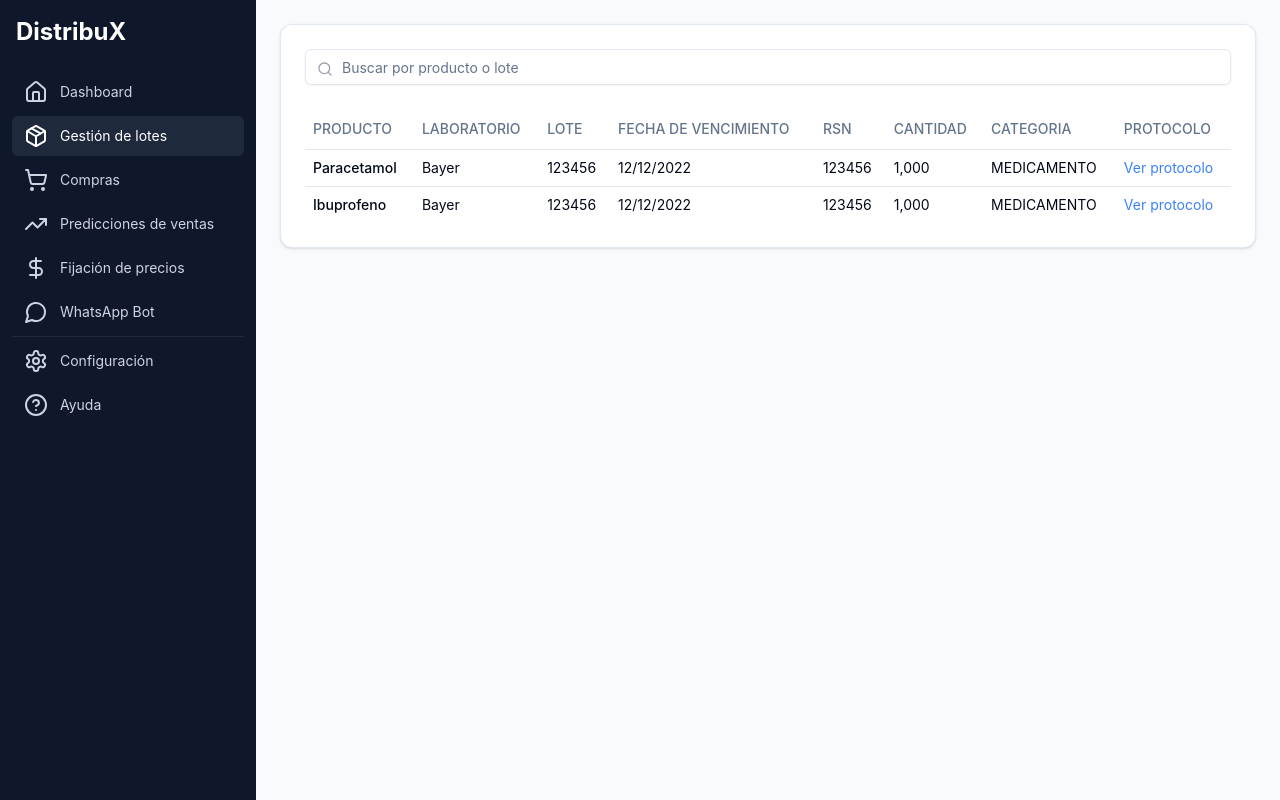
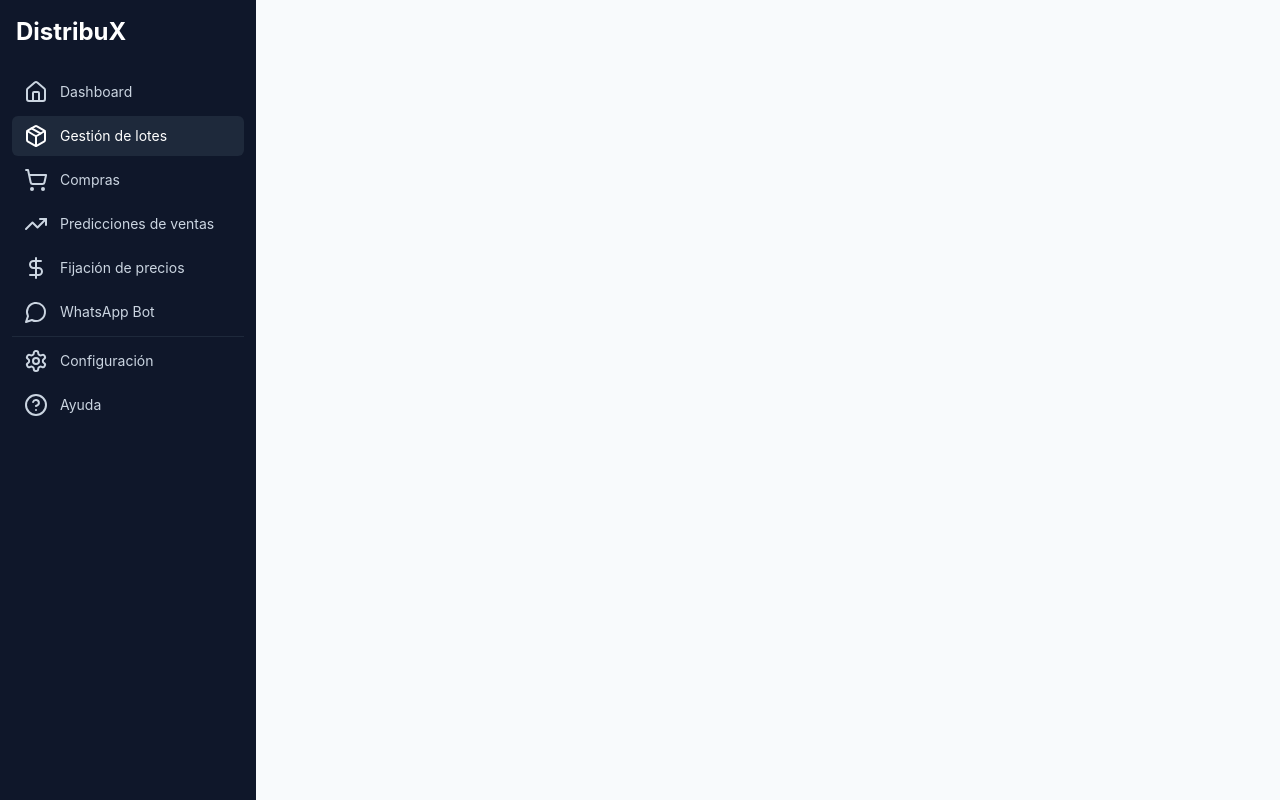
Before and after one commit to Distribux/Inspiratec-Distribux, a React (Vite) app in the folder frontend/: page /lotes in a window 1280 px wide. Built offline with nearby package versions, Linux system fonts and the light colour scheme.

Commit message:
Revert "batches: add batch management mock view"
This reverts commit 19ef2685b42c4f04fa50ec0551fd3a8ce9ee3ac0.

```diff
--- a/frontend/src/App.tsx
+++ b/frontend/src/App.tsx
@@ -2,7 +2,6 @@ import './App.css'
 import { BrowserRouter as Router, Routes, Route } from 'react-router-dom';
 import Layout from '@/components/Layout';
 import Dashboard from '@/views/Dashboard';
-import BatchManagement from '@/views/BatchManagement';
 
 function App() {
   return (
@@ -10,7 +9,6 @@ function App() {
       <Layout>
         <Routes>
           <Route path="/" element={<Dashboard />} />
-          <Route path="/lotes" element={<BatchManagement />} />
         </Routes>
       </Layout>
     </Router>
--- a/frontend/src/views/BatchManagement/components/AddBatchModal.tsx
+++ /dev/null
@@ -1,188 +0,0 @@
-import React from 'react';
-import { Dialog, DialogContent, DialogHeader, DialogTitle } from '@/components/ui/dialog';
-import { Label } from '@/components/ui/label';
-import { Input } from '@/components/ui/input';
-import { Button } from '@/components/ui/button';
-import { useBatchStore } from '@/store/batchStore';
-import {
-  Select,
-  SelectContent,
-  SelectGroup,
-  SelectItem,
-  SelectLabel,
-  SelectTrigger,
-  SelectValue
-} from '@/components/ui/select';
-import { DigemidProduct } from '@/types/entities';
-import { AddBatchModalProps, CreateBatchFormData } from '../interfaces';
-
-const emptyBatch = {
-  batchNumber: '',
-  digemidProductId: '',
-  productName: '',
-  manufacterName: '',
-  expirationDate: '',
-  healthRegistration: '',
-  quantity: 0,
-  category: '',
-  class: '',
-  protocolUrl: '',
-};
-
-const AddBatchModal = ({ open, onClose }: AddBatchModalProps) => {
-  const { products, loading, addBatch, findProduct, clearFindProductResults } = useBatchStore();
-  const [formData, setFormData] = React.useState<CreateBatchFormData>(emptyBatch);
-
-  const handleSubmit = (e: React.FormEvent) => {
-    e.preventDefault();
-    addBatch({
-      ...formData,
-    });
-    onClose();
-    setFormData(emptyBatch);
-  };
-
-  const handleProductChange = (e: React.ChangeEvent<HTMLInputElement>) => {
-    const { value } = e.target;
-    setFormData({ ...formData, healthRegistration: value });
-    clearFindProductResults();
-    if (value.length !== 7) return;
-    findProduct(value);
-  }
-
-  const handleSelectProduct = (product: DigemidProduct) => {
-    setFormData({
-      ...formData,
-      healthRegistration: product.healthRegistration,
-      manufacterName: product.manufacterName,
-      digemidProductId: product.id,
-      productName: product.name,
-      quantity: formData.quantity,
-    });
-    clearFindProductResults();
-  }
-
-  return (
-    <Dialog open={open} onOpenChange={onClose}>
-      <DialogContent className="sm:max-w-[425px]">
-        <DialogHeader>
-          <DialogTitle>Agregar Nuevo Lote</DialogTitle>
-        </DialogHeader>
-        <form onSubmit={handleSubmit} className="space-y-4">
-          <div className="space-y-2">
-            <Label htmlFor="healthRegistration">Registro sanitario</Label>
-            <Input
-              id="healthRegistration"
-              value={formData.healthRegistration}
-              onChange={handleProductChange}
-              required
-            />
-
-            {loading && (
-              <p className="text-sm text-gray-500">Buscando productos...</p>
-            )}
-
-            {!loading && products.length > 0 && (
-              <div className="absolute z-10 w-full bg-white rounded-md shadow-lg border mt-1 max-h-60 overflow-y-auto">
-                {products.map((product) => (
-                  <div
-                    key={product._id}
-                    className="p-2 hover:bg-gray-100 cursor-pointer"
-                    onClick={() => handleSelectProduct(product)}
-                  >
-                    <div className="font-medium">{product.name}</div>
-                    <div className="text-sm text-gray-600">
-                      {product.id} - {product.manufacterName}
-                    </div>
-                  </div>
-                ))}
-              </div>
-            )}
-          </div>
-          <div className="space-y-2">
-            <Label htmlFor="name">Nombre de producto</Label>
-            <Input
-              id="name"
-              value={formData.productName}
-              onChange={(e) => setFormData({ ...formData, productName: e.target.value })}
-              required
-            />
-          </div>
-          <div className="space-y-2">
-            <Label htmlFor="manufacterName">Laboratorio</Label>
-            <Input
-              id="manufacterName"
-              value={formData.manufacterName}
-              onChange={(e) => setFormData({ ...formData, manufacterName: e.target.value })}
-              required
-            />
-          </div>
-          <div className="space-y-2">
-            <Label htmlFor="batchNumber">Número de Lote</Label>
-            <Input
-              id="batchNumber"
-              value={formData.batchNumber}
-              onChange={(e) => setFormData({ ...formData, batchNumber: e.target.value })}
-              required
-            />
-          </div>
-          <div className="space-y-2">
-            <Label htmlFor="expirationDate">Fecha de Vencimiento</Label>
-            <Input
-              id="expirationDate"
-              type="date"
-              value={formData.expirationDate}
-              onChange={(e) => setFormData({ ...formData, expirationDate: e.target.value })}
-              required
-            />
-          </div>
-          <div className="space-y-2">
-            <Label htmlFor="quantity">Cantidad</Label>
-            <Input
-              id="quantity"
-              type="number"
-              value={formData.quantity}
-              onChange={(e) => setFormData({ ...formData, quantity: Number(e.target.value) })}
-              required
-            />
-          </div>
-          <div className="space-y-2">
-            <Label htmlFor="protocolUrl">Protocolo</Label>
-            <Input
-              id="protocolUrl"
-              value={formData.protocolUrl}
-              onChange={(e) => setFormData({ ...formData, protocolUrl: e.target.value })}
-              required
-            />
-          </div>
-          <div className="space-y-2">
-            <Label htmlFor="category">Categoria</Label>
-            <Select onValueChange={(e) => setFormData({ ...formData, category: e })}>
-              <SelectTrigger>
-                <SelectValue placeholder="Selecciona una categoria" />
-              </SelectTrigger>
-              <SelectContent>
-                <SelectGroup>
-                  <SelectLabel>Categoria</SelectLabel>
-                  <SelectItem value="GENERICO">Genérico</SelectItem>
-                  <SelectItem value="COMERCIAL">Comercial</SelectItem>
-                  <SelectItem value="CONTROLADO">Controlado</SelectItem>
-                </SelectGroup>
-              </SelectContent>
-            </Select>
-          </div>
-          <div className="flex justify-end space-x-2">
-            <Button variant="outline" onClick={onClose}>
-              Cancelar
-            </Button>
-            <Button type="submit">
-              Guardar
-            </Button>
-          </div>
-        </form>
-      </DialogContent>
-    </Dialog>
-  );
-};
-
-export default AddBatchModal;
--- a/frontend/src/views/BatchManagement/index.tsx
+++ /dev/null
@@ -1,97 +0,0 @@
-import {
-  Table,
-  TableBody,
-  TableCell,
-  TableHead,
-  TableHeader,
-  TableRow
-} from '@/components/ui/table';
-import {
-  Card,
-  CardContent,
-  CardHeader,
-} from '@/components/ui/card';
-import { Input } from '@/components/ui/input';
-import { Search } from 'lucide-react';
-import { Batch } from './interfaces';
-
-const batches: Batch[] = [
-  {
-    _id: '1',
-    productName: 'Paracetamol',
-    manufacterName: 'Bayer',
-    batchNumber: '123456',
-    expirationDate: '12/12/2022',
-    healthRegistration: '123456',
-    quantity: 1000,
-    category: 'medicamento',
-    protocolUrl: 'https://www.google.com'
-  },
-  {
-    _id: '2',
-    productName: 'Ibuprofeno',
-    manufacterName: 'Bayer',
-    batchNumber: '123456',
-    expirationDate: '12/12/2022',
-    healthRegistration: '123456',
-    quantity: 1000,
-    category: 'medicamento',
-    protocolUrl: 'https://www.google.com'
-  }
-];
-
-const BatchManagement = () => {
-  return (
-    <div className="p-6 space-y-6">
-      <Card>
-        <CardHeader>
-          <div className="flex items-center space-x-4">
-            <div className="relative flex-1">
-              <Search className="absolute left-3 top-3 h-4 w-4 text-gray-400" />
-              <Input
-                placeholder="Buscar por producto o lote"
-                className="pl-9"
-              />
-            </div>
-          </div>
-        </CardHeader>
-        <CardContent>
-          <Table>
-            <TableHeader>
-              <TableRow>
-                <TableHead>PRODUCTO</TableHead>
-                <TableHead>LABORATORIO</TableHead>
-                <TableHead>LOTE</TableHead>
-                <TableHead>FECHA DE VENCIMIENTO</TableHead>
-                <TableHead>RSN</TableHead>
-                <TableHead>CANTIDAD</TableHead>
-                <TableHead>CATEGORIA</TableHead>
-                <TableHead>PROTOCOLO</TableHead>
-              </TableRow>
-            </TableHeader>
-            <TableBody>
-              {batches.map((batch) => (
-                <TableRow key={batch._id}>
-                  <TableCell className="font-medium">{batch.productName}</TableCell>
-                  <TableCell>{batch.manufacterName}</TableCell>
-                  <TableCell>{batch.batchNumber}</TableCell>
-                  <TableCell>{batch.expirationDate}</TableCell>
-                  <TableCell>{batch.healthRegistration}</TableCell>
-                  <TableCell>{batch.quantity.toLocaleString()}</TableCell>
-                  <TableCell>{batch.category.toUpperCase()}</TableCell>
-                  <TableCell>
-                    <a href={batch.protocolUrl} target="_blank" rel="noreferrer" className='text-blue-500 hover:underline'>
-                      Ver protocolo
-                    </a>
-                  </TableCell>
-                </TableRow>
-              ))}
-            </TableBody>
-          </Table>
-        </CardContent>
-      </Card>
-    </div>
-  );
-};
-
-export default BatchManagement;
--- a/frontend/src/views/BatchManagement/interfaces/index.ts
+++ /dev/null
@@ -1 +0,0 @@
-export * from './batch.interface';
```
Also changed, not shown: frontend/src/views/BatchManagement/interfaces/batch.interface.ts (deleted, +0 -11 lines).
